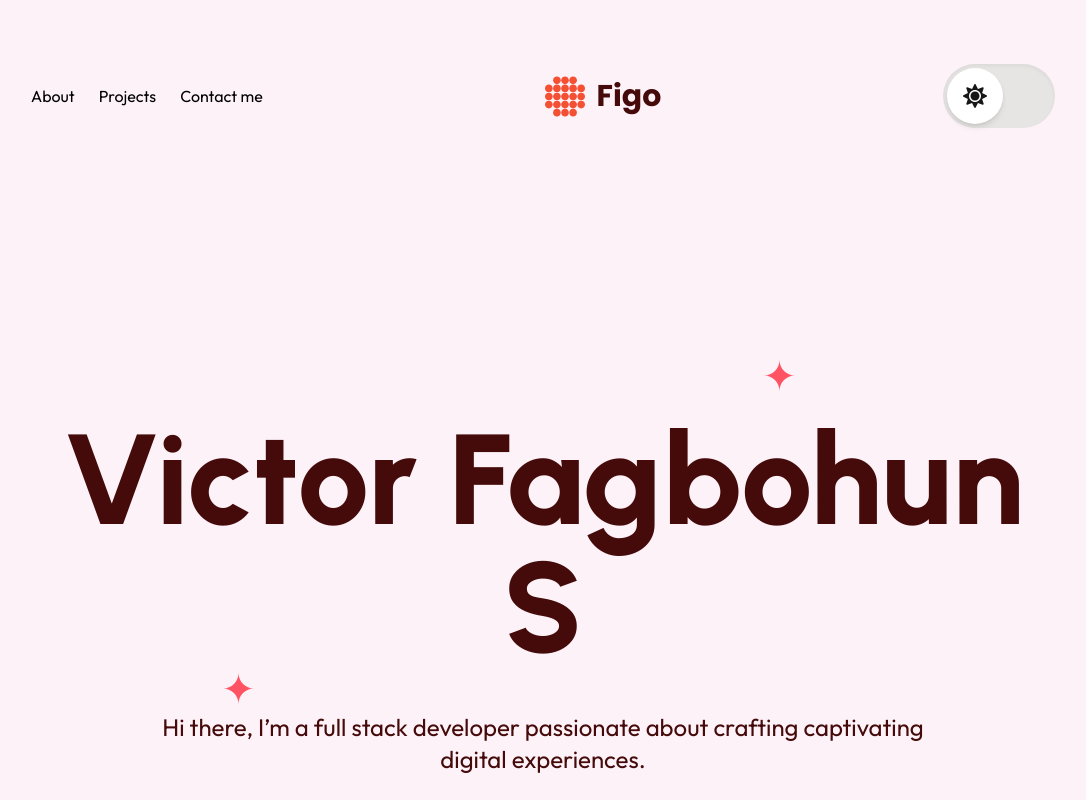
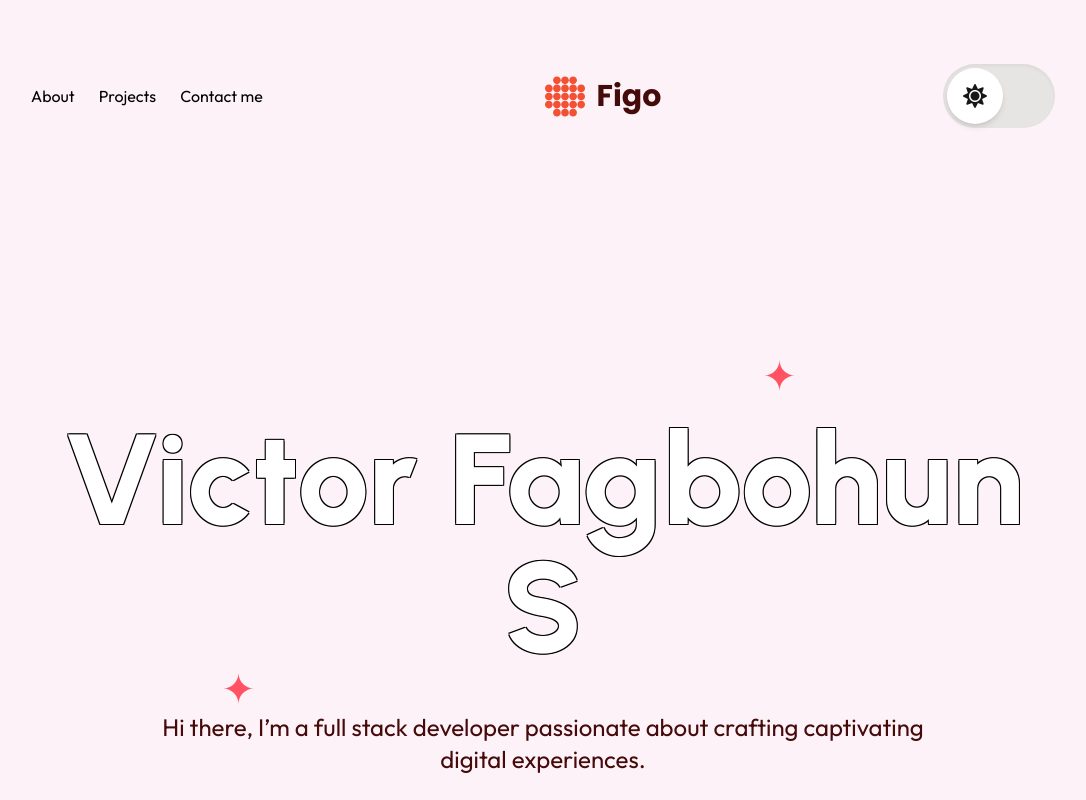
Before and after one commit to vfaith37/victorPortfolio, a React (Vite) app: page / in a window 1280 px wide. Shown: the top 800 px of the page, without its empty margins (97-1183 px from the left). Built offline with nearby package versions, Linux system fonts and the light colour scheme.

Commit message:
Update index.css

```diff
--- a/src/index.css
+++ b/src/index.css
@@ -4,16 +4,16 @@
 @tailwind components;
 @tailwind utilities;
 
-.project-card {
-  transition: all 0.3s ease-in-out;
+.chall {
+  color: white;
+  text-shadow:
+   -1px -1px 0 #000,
+    1px -1px 0 #000,
+    -1px 1px 0 #000,
+     1px 1px 0 #000;
 }
-
-.project-card:hover {
-  width: 770px;
-}
-
-.project-card:not(:hover) {
-  width: 293px;
+.invert {
+  filter: invert(100%);
 }
 
 
```
